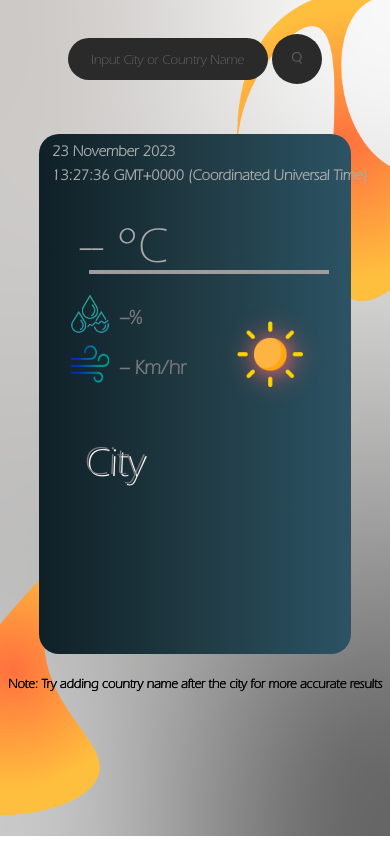
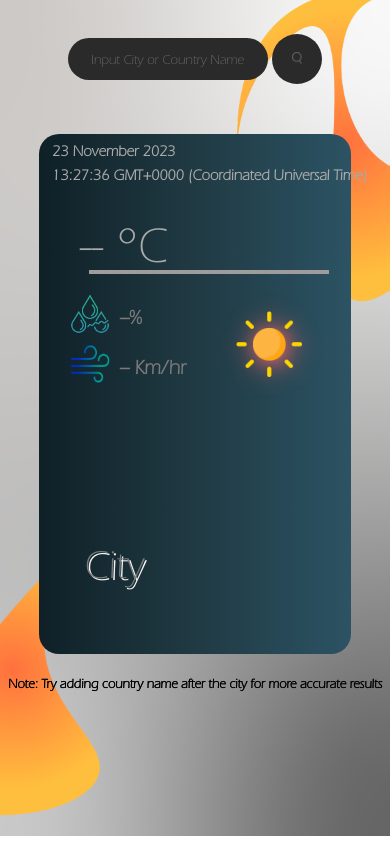
Before and after one commit to Senpai-489/WeatherApp, a plain HTML site: page index.html in a window 390 px wide. Shown: the top 844 px of the page. Drawn offline with Linux system fonts and the light colour scheme.

Commit message:
img position fixed

```diff
--- a/index.html
+++ b/index.html
@@ -35,12 +35,13 @@
             <div id="winddiv">
             <img src="./images/wind.png" id="windimg">
             <p id="wind">-- Km/hr</p></div>
+
         </div>
+         <img src="./images/clear.png" alt="Weather" id="imagenow">
+        <h1 id="cityDisplay">City</h1>
 
-        <h1 id="cityDisplay">City</h1>
-        <img src="./images/clear.png" alt="Weather" id="imagenow">
     </div>
-    <p id="note">Note: Try adding country name after the city for more accurate results</p>
+    <p   id="note">Note: Try adding country name after the city for more accurate results</p>
     <script src="index.js"></script>
 </body>
 
--- a/styles.css
+++ b/styles.css
@@ -267,9 +267,9 @@ body{
         font-size: 10px;
     }
     #imagenow{
-        position: absolute;
-        bottom :440px;
-        left: 220px;
+        position: relative;
+        left: 180px;
+        bottom: 100px;
         height: 100px;
     }
     #note{
```
